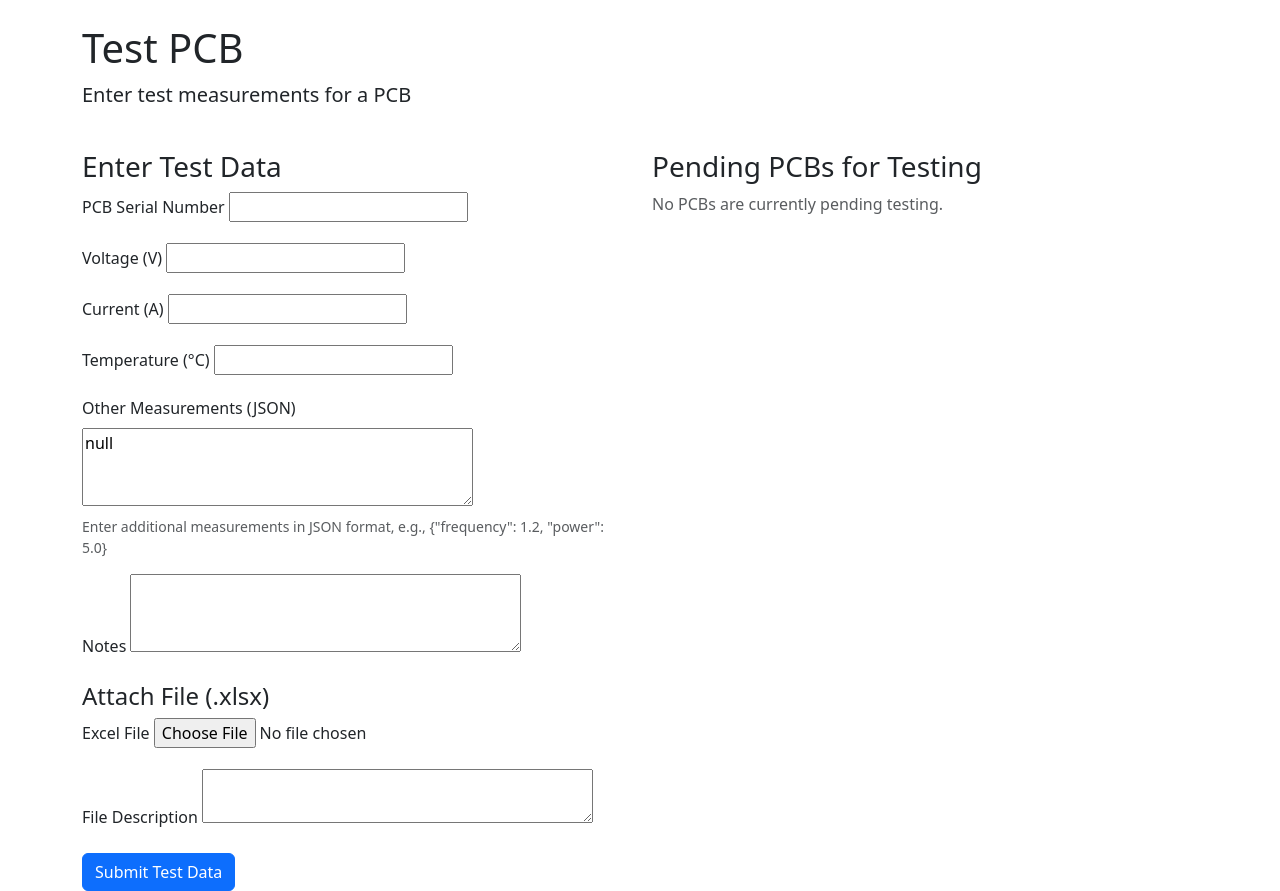
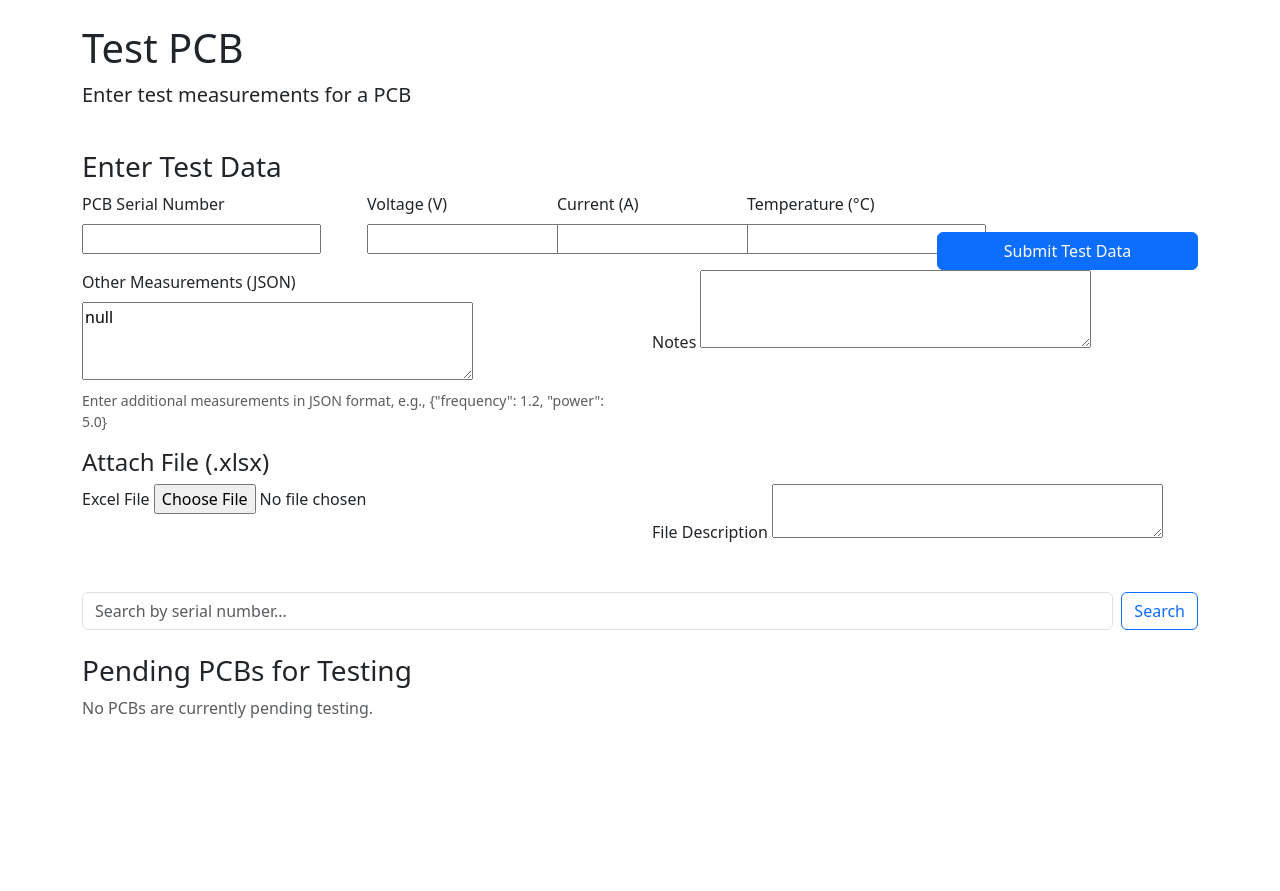
Before and after one commit to yhendricks/MilQual, a Django app: page /pcb/test/ in a window 1280 px wide. Shown: the part 56-947 px from the top of the page. After the commit the page ends 774 px from the top, so only its background shows below. Run offline with Django 4.2, Linux system fonts and the light colour scheme; the visitor is signed in with stand-in values (Sample User, id 1); data that the repository does not hold is empty; parts of the project's set-up code (start-up, migrations or seed data) failed here and were passed over.

Commit message:
Reorganize PCB test page: move table below form, add pagination and search functionality

```diff
--- a/pcb_tracker/templates/pcb_tracker/pcb_test.html
+++ b/pcb_tracker/templates/pcb_tracker/pcb_test.html
@@ -11,11 +11,13 @@
 </div>
 
 <div class="row mt-4">
-    <div class="col-md-6">
+    <div class="col-md-12">
         <h3>Enter Test Data</h3>
         <form method="post" enctype="multipart/form-data">
             {% csrf_token %}
 
+            <div class="row">
+                <div class="col-md-3">
                     <div class="mb-3">
                         <label for="{{ form.pcb_serial.id_for_label }}" class="form-label">PCB Serial Number</label>
                         {{ form.pcb_serial }}
@@ -23,7 +25,9 @@
                             <div class="text-danger">{{ form.pcb_serial.errors }}</div>
                         {% endif %}
                     </div>
+                </div>
 
+                <div class="col-md-2">
                     <div class="mb-3">
                         <label for="{{ form.voltage.id_for_label }}" class="form-label">Voltage (V)</label>
                         {{ form.voltage }}
@@ -31,7 +35,9 @@
                             <div class="text-danger">{{ form.voltage.errors }}</div>
                         {% endif %}
                     </div>
+                </div>
 
+                <div class="col-md-2">
                     <div class="mb-3">
                         <label for="{{ form.current.id_for_label }}" class="form-label">Current (A)</label>
                         {{ form.current }}
@@ -39,7 +45,9 @@
                             <div class="text-danger">{{ form.current.errors }}</div>
                         {% endif %}
                     </div>
+                </div>
 
+                <div class="col-md-2">
                     <div class="mb-3">
                         <label for="{{ form.temperature.id_for_label }}" class="form-label">Temperature (°C)</label>
                         {{ form.temperature }}
@@ -47,7 +55,15 @@
                             <div class="text-danger">{{ form.temperature.errors }}</div>
                         {% endif %}
                     </div>
+                </div>
 
+                <div class="col-md-3 d-flex align-items-end">
+                    <button type="submit" class="btn btn-primary w-100">Submit Test Data</button>
+                </div>
+            </div>
+
+            <div class="row">
+                <div class="col-md-6">
                     <div class="mb-3">
                         <label for="{{ form.other_measurements.id_for_label }}" class="form-label">Other Measurements (JSON)</label>
                         {{ form.other_measurements }}
@@ -56,7 +72,9 @@
                             <div class="text-danger">{{ form.other_measurements.errors }}</div>
                         {% endif %}
                     </div>
+                </div>
 
+                <div class="col-md-6">
                     <div class="mb-3">
                         <label for="{{ form.notes.id_for_label }}" class="form-label">Notes</label>
                         {{ form.notes }}
@@ -64,8 +82,12 @@
                             <div class="text-danger">{{ form.notes.errors }}</div>
                         {% endif %}
                     </div>
+                </div>
+            </div>
 
             <h4>Attach File (.xlsx)</h4>
+            <div class="row">
+                <div class="col-md-6">
                     <div class="mb-3">
                         <label for="{{ attachment_form.file.id_for_label }}" class="form-label">Excel File</label>
                         {{ attachment_form.file }}
@@ -73,7 +95,9 @@
                             <div class="text-danger">{{ attachment_form.file.errors }}</div>
                         {% endif %}
                     </div>
+                </div>
 
+                <div class="col-md-6">
                     <div class="mb-3">
                         <label for="{{ attachment_form.description.id_for_label }}" class="form-label">File Description</label>
                         {{ attachment_form.description }}
@@ -81,20 +105,39 @@
                             <div class="text-danger">{{ attachment_form.description.errors }}</div>
                         {% endif %}
                     </div>
-
-            <button type="submit" class="btn btn-primary">Submit Test Data</button>
+                </div>
+            </div>
         </form>
     </div>
+</div>
 
-    <div class="col-md-6">
+<!-- Search and Filter Section -->
+<div class="row mt-4">
+    <div class="col-md-12">
+        <div class="d-flex">
+            <form method="get" class="d-flex w-100">
+                <input type="text" class="form-control me-2" name="search" placeholder="Search by serial number..." value="{{ search_query }}">
+                <button type="submit" class="btn btn-outline-primary">Search</button>
+                {% if search_query %}
+                    <a href="{% url 'pcb_test' %}" class="btn btn-outline-secondary ms-2">Clear</a>
+                {% endif %}
+            </form>
+        </div>
+    </div>
+</div>
+
+<!-- Pending PCBs Table -->
+<div class="row mt-4">
+    <div class="col-md-12">
         <h3>Pending PCBs for Testing</h3>
         {% if pending_pcbs %}
             <div class="table-responsive">
-                <table class="table table-striped">
-                    <thead>
+                <table class="table table-striped table-hover">
+                    <thead class="table-dark">
                         <tr>
                             <th>Serial Number</th>
                             <th>Batch</th>
+                            <th>PCB Type</th>
                             <th>Date Added</th>
                             <th>Actions</th>
                         </tr>
@@ -104,6 +147,7 @@
                         <tr>
                             <td>{{ pcb.serial_number }}</td>
                             <td>{{ pcb.batch.batch_number }}</td>
+                            <td>{{ pcb.batch.pcb_type.name }}</td>
                             <td>{{ pcb.created_at|date:"M d, Y H:i" }}</td>
                             <td>
                                 <button type="button" class="btn btn-sm btn-outline-primary"
@@ -116,6 +160,45 @@
                     </tbody>
                 </table>
             </div>
+
+            <!-- Pagination -->
+            {% if pending_pcbs.has_other_pages %}
+            <nav aria-label="PCB pagination">
+                <ul class="pagination justify-content-center">
+                    {% if pending_pcbs.has_previous %}
+                        <li class="page-item">
+                            <a class="page-link" href="?page={{ pending_pcbs.previous_page_number }}{% if search_query %}&search={{ search_query }}{% endif %}">Previous</a>
+                        </li>
+                    {% else %}
+                        <li class="page-item disabled">
+                            <span class="page-link">Previous</span>
+                        </li>
+                    {% endif %}
+
+                    {% for num in pending_pcbs.paginator.page_range %}
+                        {% if pending_pcbs.number == num %}
+                            <li class="page-item active">
+                                <span class="page-link">{{ num }}</span>
+                            </li>
+                        {% else %}
+                            <li class="page-item">
+                                <a class="page-link" href="?page={{ num }}{% if search_query %}&search={{ search_query }}{% endif %}">{{ num }}</a>
+                            </li>
+                        {% endif %}
+                    {% endfor %}
+
+                    {% if pending_pcbs.has_next %}
+                        <li class="page-item">
+                            <a class="page-link" href="?page={{ pending_pcbs.next_page_number }}{% if search_query %}&search={{ search_query }}{% endif %}">Next</a>
+                        </li>
+                    {% else %}
+                        <li class="page-item disabled">
+                            <span class="page-link">Next</span>
+                        </li>
+                    {% endif %}
+                </ul>
+            </nav>
+            {% endif %}
         {% else %}
             <p class="text-muted">No PCBs are currently pending testing.</p>
             {% for group in user.groups.all %}
--- a/pcb_tracker/views.py
+++ b/pcb_tracker/views.py
@@ -225,13 +225,24 @@ def pcb_test(request):
         form = PCBTestForm(user=request.user)
         attachment_form = FileAttachmentForm()
 
-    # Get PCBs that are pending testing
+    # Get PCBs that are pending testing with search and pagination
+    search_query = request.GET.get('search', '')
+
     pending_pcbs = PCB.objects.filter(status='pending')
+
+    if search_query:
+        pending_pcbs = pending_pcbs.filter(serial_number__icontains=search_query)
+
+    # Add pagination
+    paginator = Paginator(pending_pcbs, 10)  # 10 PCBs per page
+    page_number = request.GET.get('page')
+    page_obj = paginator.get_page(page_number)
 
     context = {
         'form': form,
         'attachment_form': attachment_form,
-        'pending_pcbs': pending_pcbs,
+        'pending_pcbs': page_obj,  # Paginated and filtered results
+        'search_query': search_query,
     }
     return render(request, 'pcb_tracker/pcb_test.html', context)
 
```
Lines whose indentation alone changed are shown as unchanged.
